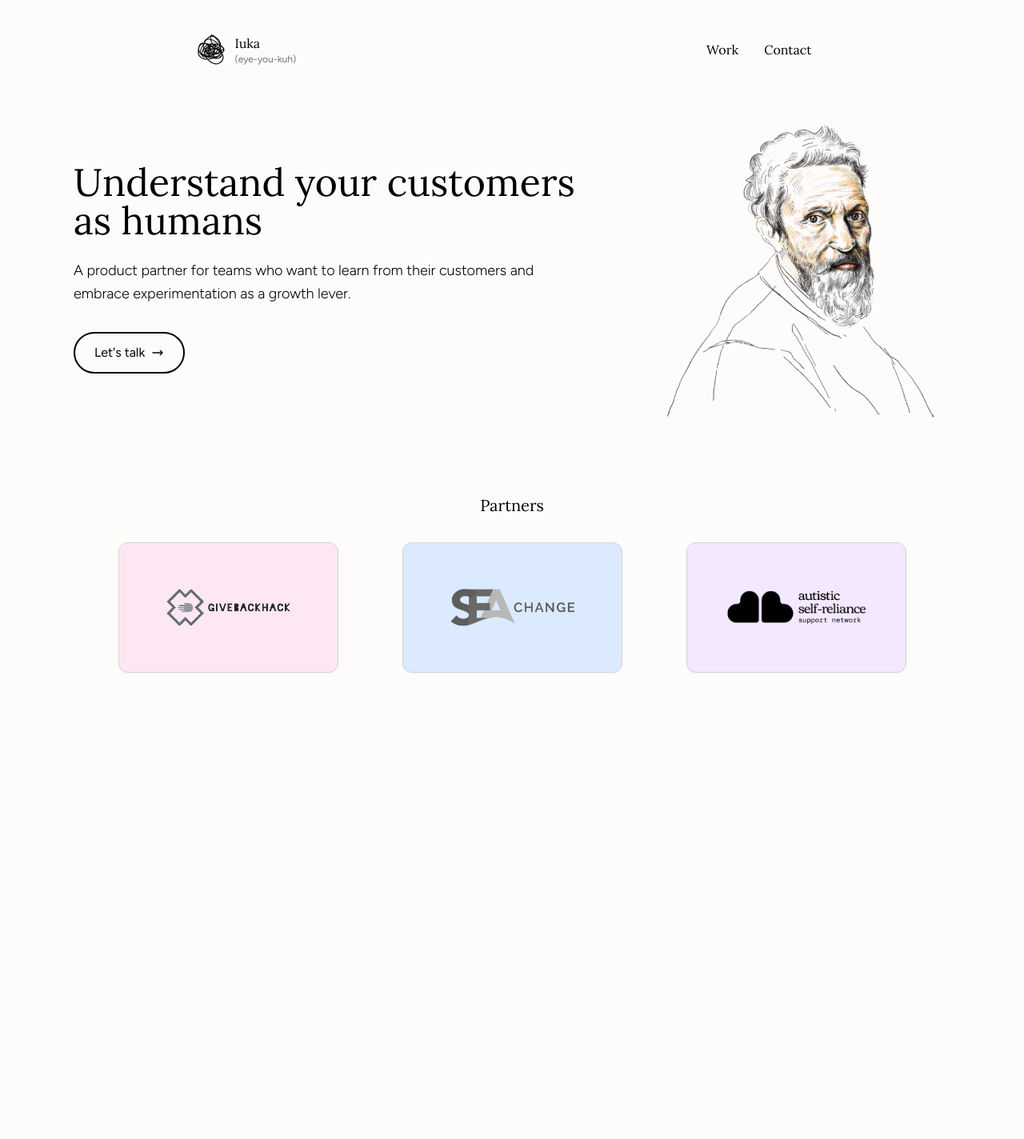
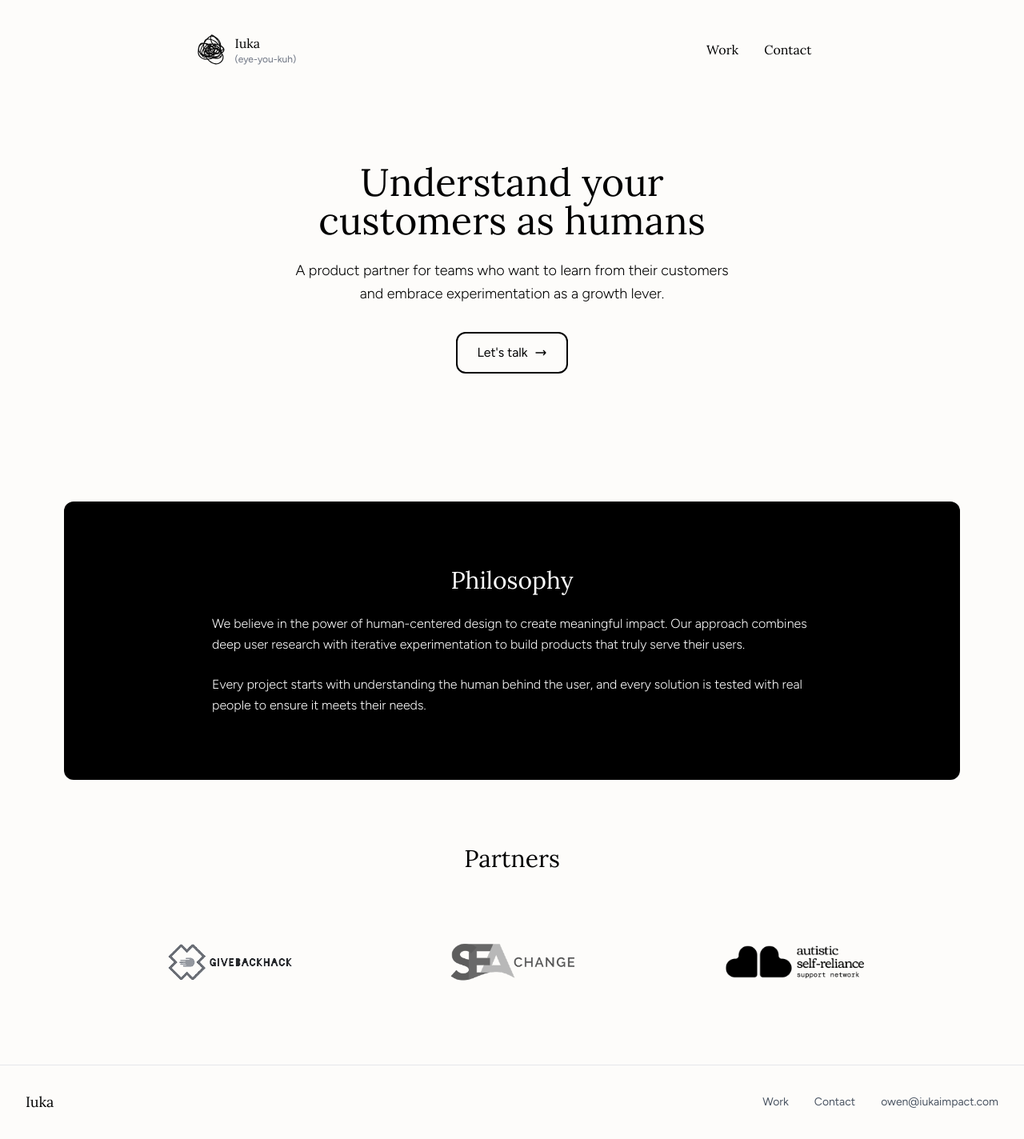
Before and after one commit to owen-myers/teach-to-site-v2, a Next.js app: page / in a window 1280 px wide. Shown: the whole page at 80% size. Before the commit the page ends 889 px from the top, so only its background shows below. Built offline with nearby package versions, Linux system fonts and the light colour scheme; a web font is replaced by a local one.

Commit message:
UX updates, spacing, added philo section + footer

```diff
--- a/app/card-comp.tsx
+++ b/app/card-comp.tsx
@@ -9,7 +9,7 @@ interface CardProps {
 const Card: React.FC<CardProps & { showArrow?: boolean }> = ({ title, subtitle, showArrow }) => {
     return (
         <div className="group relative max-w-72 max-h-100 rounded-lg border-2 border-black overflow-hidden
-        transition-all duration-300 ease-in-out transform hover:-translate-y-1 hover:shadow-xl hover:bg-gray-50">
+        transition-all duration-300 ease-in-out transform hover:-translate-y-1 hover:shadow-xl">
             {showArrow && (
                 <div className="absolute top-4 right-4 w-6 h-6 flex items-center justify-center
                     transform transition-transform duration-300 ease-out
--- /dev/null
+++ b/app/footer.tsx
@@ -0,0 +1,28 @@
+import Link from 'next/link';
+
+export default function Footer() {
+  return (
+    <footer className="w-full border-t border-gray-200 py-8">
+      <div className="flex justify-center">
+        <div className="w-[95%] flex flex-col md:flex-row justify-between items-center">
+          <div className="mb-4 md:mb-0">
+            <Link href="/" className="font-lora text-lg hover:text-gray-600 transition-colors duration-300">
+              Iuka
+            </Link>
+          </div>
+          <div className="flex flex-col md:flex-row items-center gap-4 md:gap-8">
+            <Link href="/work" className="font-figtree text-sm text-gray-600 hover:text-black transition-colors duration-300">
+              Work
+            </Link>
+            <Link href="/contact" className="font-figtree text-sm text-gray-600 hover:text-black transition-colors duration-300">
+              Contact
+            </Link>
+            <a href="mailto:owen@iukaimpact.com" className="font-figtree text-sm text-gray-600 hover:text-black transition-colors duration-300">
+              owen@iukaimpact.com
+            </a>
+          </div>
+        </div>
+      </div>
+    </footer>
+  );
+}
--- a/app/layout.tsx
+++ b/app/layout.tsx
@@ -1,6 +1,7 @@
 import Image from "next/image";
 import TeachToScribble from "../public/TeachTo_Scribble_Transparent.png";
 import Nav from "./nav";
+import Footer from "./footer";
 import "./globals.css";
 import { Metadata } from "next";
 
@@ -26,6 +27,7 @@ export default function RootLayout({
       <body >
         <Nav />
         <main>{children}</main>
+        <Footer />
       </body>
     </html>
   );
--- a/app/page.tsx
+++ b/app/page.tsx
@@ -3,15 +3,14 @@ import Image from 'next/image';
 import GBHLogo from "../public/GBH_Logo_Sized.svg";
 import SEACLogo from "../public/SEAC_Logo_Sized.svg";
 import ASRLogo from "../public/ASR_Logo_Sized.svg";
-import ManImage from "../public/Image_of_Man.png";
 
 export default function Home() {
   return (
     <div className="w-full">
       <div className="flex justify-center w-full">
-        <div className="w-full pl-7 md:max-w-[90%]">
-          <div className="mt-20 flex flex-col md:flex-row md:items-start md:gap-12">
-            <div className="md:w-[60%]">
+        <div className="w-[80%] md:max-w-[550px]">
+          <div className="mt-20 flex flex-col items-center text-center">
+            <div>
               <h1 className="font-lora text-5xl mb-6">Understand your customers as humans</h1>
               <p className="font-figtree font-light text-lg mb-8 leading-relaxed">
                 A product partner for teams who want to learn
@@ -20,7 +19,7 @@ export default function Home() {
               <div className="mb-20">
                 <Link href="https://calendly.com/owen-iukaimpact/30min">
                   <button className="group relative inline-flex items-center justify-center px-6 py-3 font-figtree text-md
-                    overflow-hidden border-2 border-black rounded-full bg-transparent
+                    overflow-hidden border-2 border-black rounded-xl bg-transparent
                     transition-all duration-400 ease-in-out
                     hover:bg-black hover:text-white
                     focus:outline-none focus:ring-2 focus:ring-black focus:ring-offset-2">
@@ -38,23 +37,34 @@ export default function Home() {
                 </Link>
               </div>
             </div>
-            <div className="md:w-[40%] md:-mt-20">
-              <Image
-                src={ManImage}
-                alt="A half-drawn portrait of a man"
-                width={500}
-                height={500}
-                className="object-contain"
-              />
+          </div>
+        </div>
+      </div>
+      <div className="bg-black text-white py-20 m-4 md:m-20 rounded-xl">
+        <div className="flex justify-center">
+          <div className="w-[80%] md:max-w-[750px]">
+            <div className="flex flex-col items-center text-center">
+              <div>
+                <h2 className="font-lora text-3xl mb-6">Philosophy</h2>
+                <p className="font-figtree font-light text-md mb-6 leading-relaxed text-left">
+                  We believe in the power of human-centered design to create meaningful impact.
+                  Our approach combines deep user research with iterative experimentation to build
+                  products that truly serve their users.
+                </p>
+                <p className="font-figtree font-light text-md leading-relaxed text-left">
+                  Every project starts with understanding the human behind the user,
+                  and every solution is tested with real people to ensure it meets their needs.
+                </p>
+              </div>
             </div>
           </div>
         </div>
       </div>
       <div className="flex flex-col items-center md:flex-row md:justify-center gap-8 md:gap-12 mt-16">
         <div className="w-full md:w-[90%]">
-          <p className="text-xl text-black font-lora mb-8 text-center">Partners</p>
+          <p className="text-3xl text-black font-lora mb-8 text-center">Partners</p>
           <div className="flex flex-col items-center md:flex-row md:justify-center gap-8 md:gap-20 mb-12">
-            <div className="p-6 rounded-xl border border-gray-300 bg-pink-100 shadow-sm hover:shadow-md transition-all duration-300 hover:-translate-y-1">
+            <div className="p-6">
               <Image
                 src={GBHLogo}
                 alt="Logo for GiveBackHack"
@@ -63,7 +73,7 @@ export default function Home() {
                 className="object-contain"
               />
             </div>
-            <div className="p-6 rounded-xl border border-gray-300 bg-blue-100 shadow-sm hover:shadow-md transition-all duration-300 hover:-translate-y-1">
+            <div className="p-6">
               <Image
                 src={SEACLogo}
                 alt="Logo for SEA Change"
@@ -72,7 +82,7 @@ export default function Home() {
                 className="object-contain"
               />
             </div>
-            <div className="p-6 rounded-xl border border-gray-300 bg-purple-100 shadow-sm hover:shadow-md transition-all duration-300 hover:-translate-y-1">
+            <div className="p-6">
               <Image
                 src={ASRLogo}
                 alt="Logo for Autistic Self Reliance Support Network"
```
